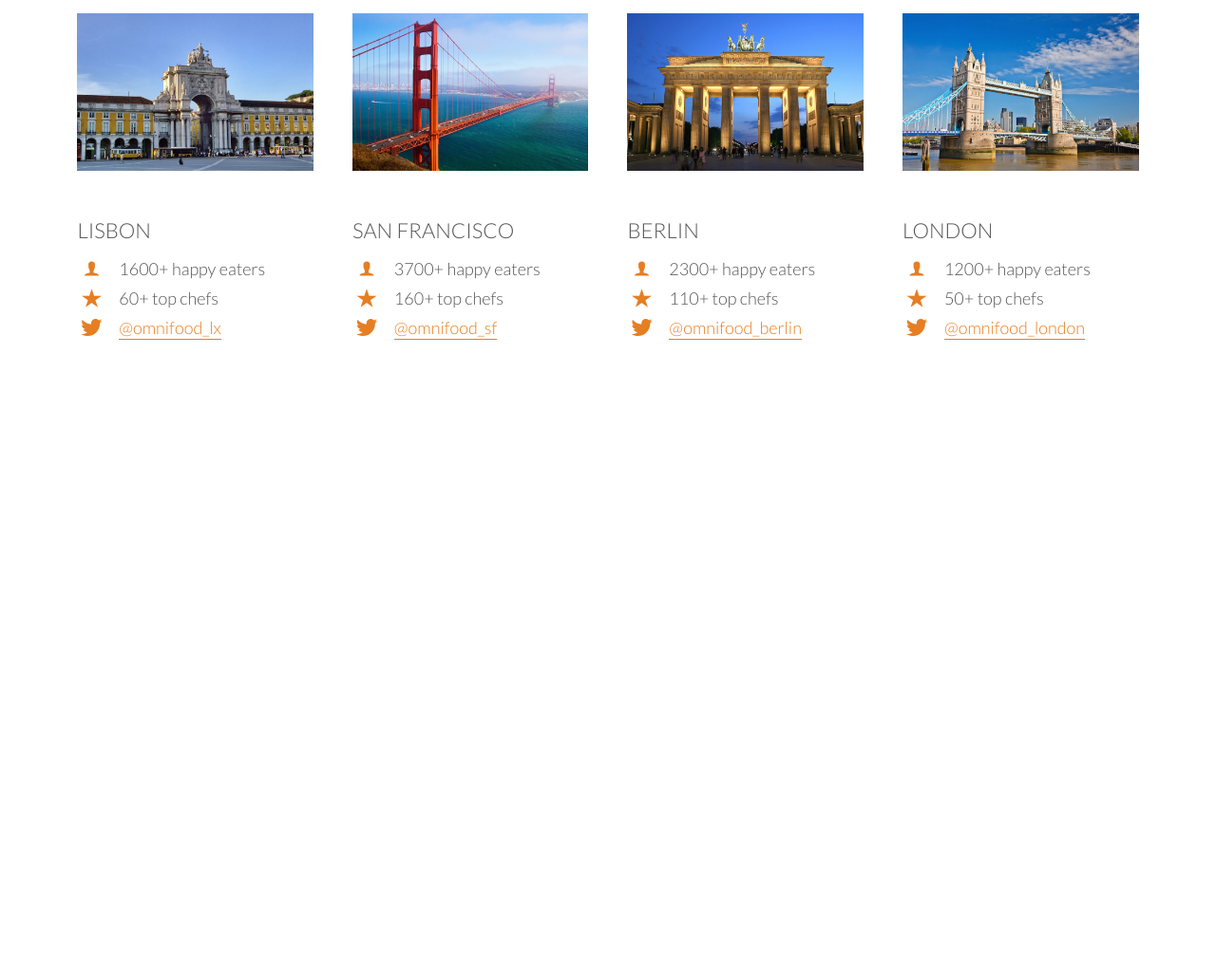
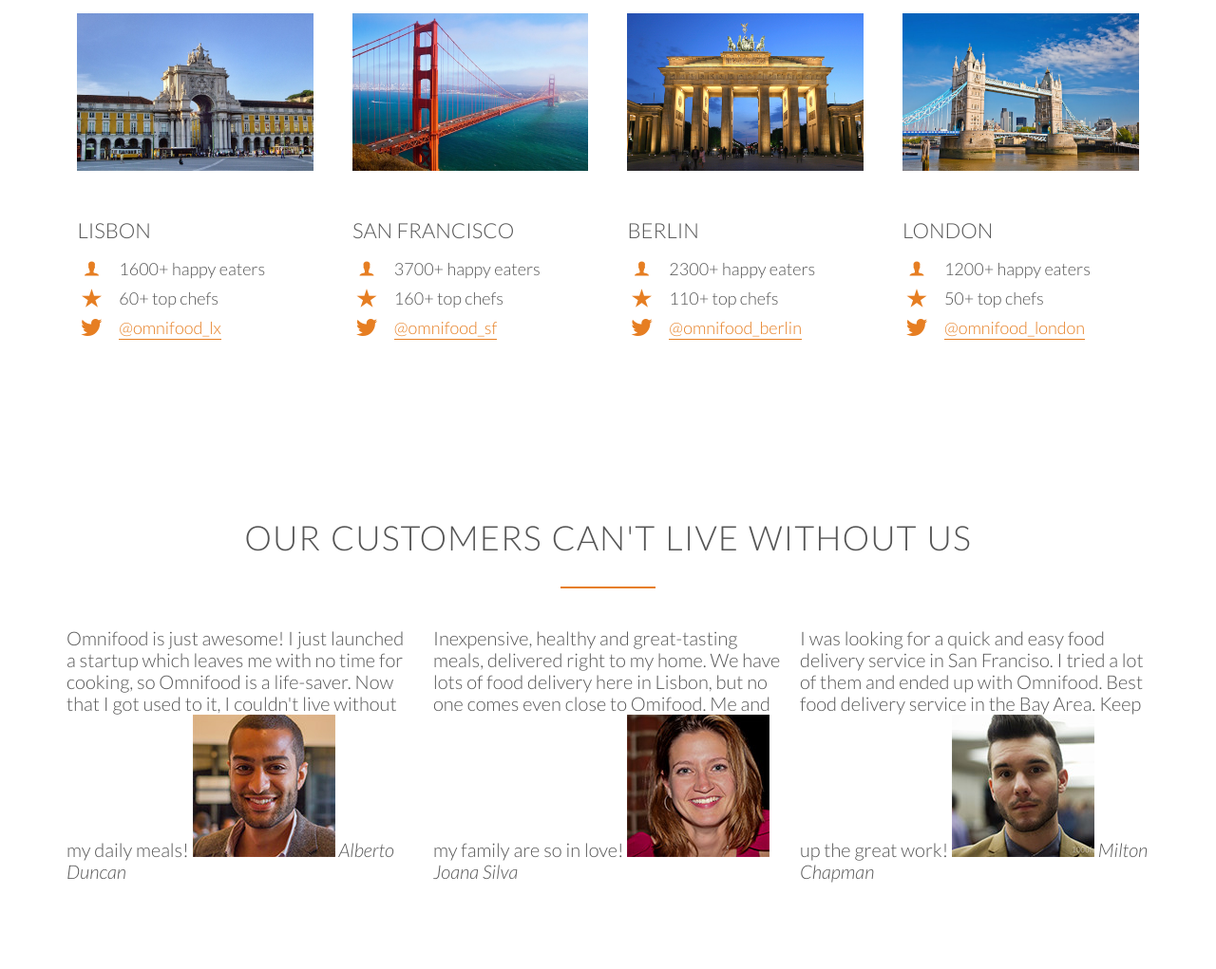
Before and after one commit to thomasramapuram/omnifoods, a plain HTML site: page index.html in a window 1280 px wide. Shown: the part 2908-3929 px from the top of the page at 95% size. Before the commit the page ends 3374 px from the top, so only its background shows below. Drawn offline with Linux system fonts and the light colour scheme; files whose address does not match are found by name.

Commit message:
After Chapter 49

```diff
--- a/index.html
+++ b/index.html
@@ -28,7 +28,6 @@
     <a class="btn btn-ghost" href="#">Show me more</a>
   </div>
 </header>
-
 <section class="section-features">
   <div class="row">
     <h2>Get food fast &mdash; not fast food.</h2>
@@ -135,7 +134,7 @@
   </div>
   <div class="row">
     <div class="col span-1-of-2 steps-box">
-      <img class="app-screen" src="resources/images/app-iPhone.png" alt="phone">
+      <img alt="phone" class="app-screen" src="resources/images/app-iPhone.png">
     </div>
     <div class="col span-1-of-2 steps-box">
       <div class="work-steps">
@@ -230,7 +229,46 @@
       </div>
     </div>
   </div>
-
+</section>
+<section class="section-testimonials">
+  <div class="row">
+    <h2>Our customers can't live without us</h2>
+  </div>
+  <div class="row">
+    <div class="col span-1-of-3">
+      <blockquote>
+        Omnifood is just awesome! I just launched a startup which leaves me with
+        no time for cooking, so Omnifood is a life-saver. Now that I got used to
+        it, I couldn't live without my daily meals!
+        <cite>
+          <img src="resources/images/customer-1.jpg" alt="Alberto Duncan">
+          Alberto Duncan
+        </cite>
+      </blockquote>
+    </div>
+    <div class="col span-1-of-3">
+      <blockquote>
+        Inexpensive, healthy and great-tasting meals, delivered right to my
+        home. We have lots of food delivery here in Lisbon, but no one comes
+        even close to Omifood. Me and my family are so in love!
+        <cite>
+          <img src="resources/images/customer-2.jpg" alt="Joana Silva">
+          Joana Silva
+        </cite>
+      </blockquote>
+    </div>
+    <div class="col span-1-of-3">
+      <blockquote>
+        I was looking for a quick and easy food delivery service in San
+        Franciso. I tried a lot of them and ended up with Omnifood. Best food
+        delivery service in the Bay Area. Keep up the great work!
+        <cite>
+          <img src="resources/images/customer-3.jpg" alt="Milton Chapman">
+          Milton Chapman
+        </cite>
+      </blockquote>
+    </div>
+  </div>
 </section>
 </body>
 </html>
```
